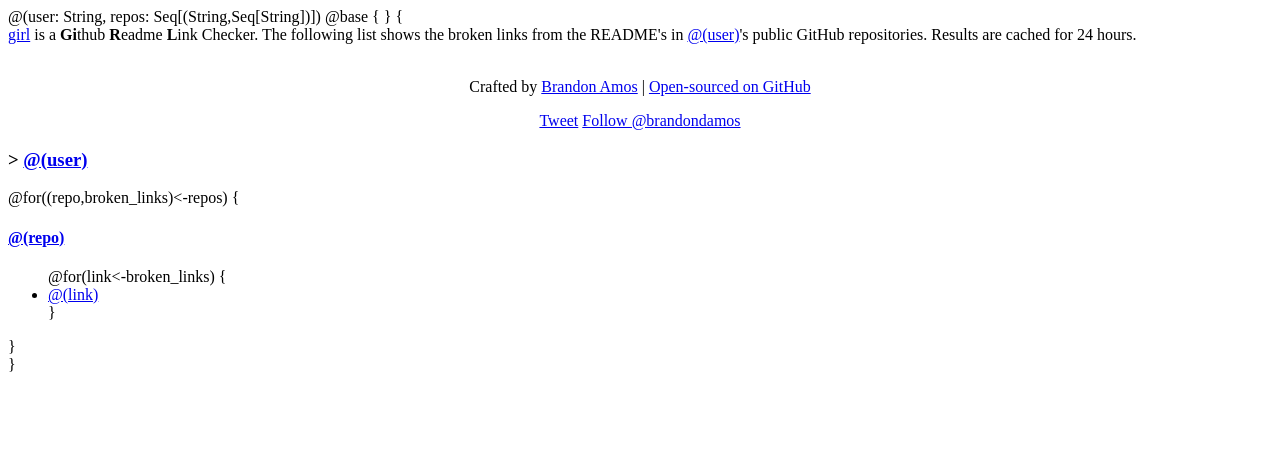
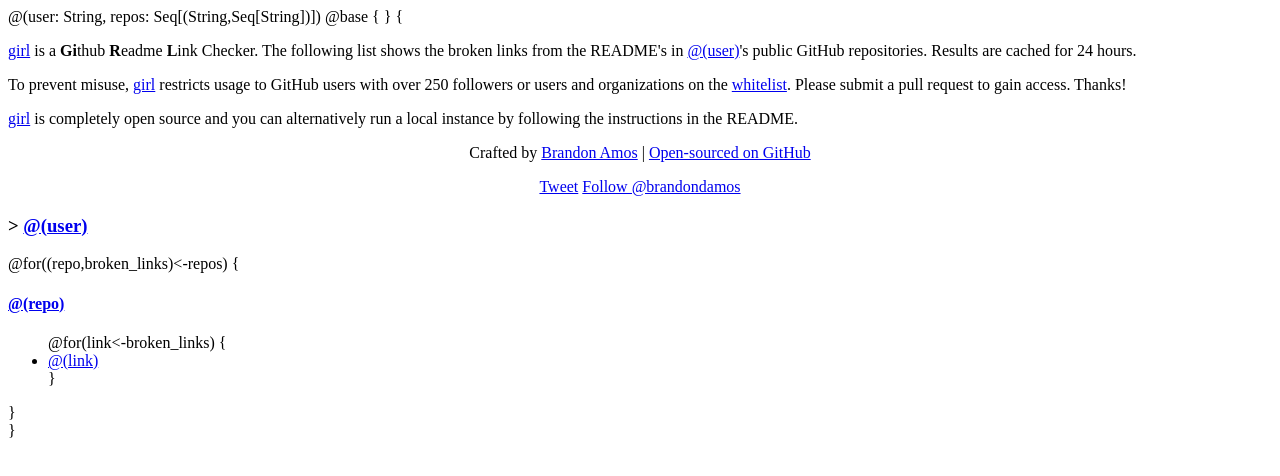
Before and after one commit to bamos/girl, a plain HTML site: page src/main/twirl/index.scala.html in a window 1280 px wide. Drawn offline with Linux system fonts and the light colour scheme.

Commit message:
Restrict access and add whitelist.

```diff
--- a/src/main/twirl/index.scala.html
+++ b/src/main/twirl/index.scala.html
@@ -3,13 +3,30 @@
 @base { } {
   <div class="container">
     <div class="hero-unit">
+      <p>
         <a href="https://github.com/bamos/girl">girl</a> is a
         <b>Gi</b>thub <b>R</b>eadme <b>L</b>ink Checker.
         The following list shows the broken links from the README's in
         <a href="https://github.com/@(user)">@(user)</a>'s
         public GitHub repositories.
         Results are cached for 24 hours.
-      <br><br>
+      </p>
+
+      <p>
+        To prevent misuse,
+        <a href="https://github.com/bamos/girl">girl</a> restricts usage to
+        GitHub users with
+        over 250 followers or users and organizations on the
+        <a href="https://github.com/bamos/girl/blob/master/src/main/scala/Whitelist.scala">whitelist</a>.
+        Please submit a pull request to gain access. Thanks!
+      </p>
+
+      <p>
+        <a href="https://github.com/bamos/girl">girl</a> is completely
+        open source and you can alternatively run
+        a local instance by following the
+        instructions in the README.
+      </p>
 
       <div id="footer">
         <center>
```
Also changed, not shown: src/main/twirl/whitelist.scala.html (added, +30 -0 lines), screenshot.png, 2 other files. Lines whose indentation alone changed are shown as unchanged.
